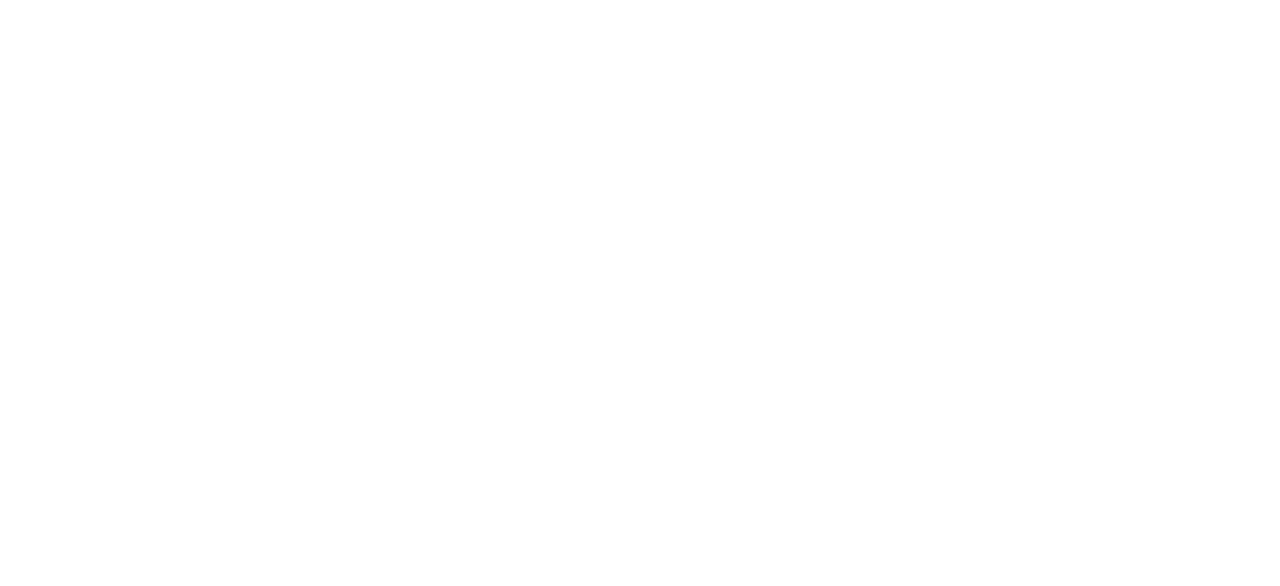
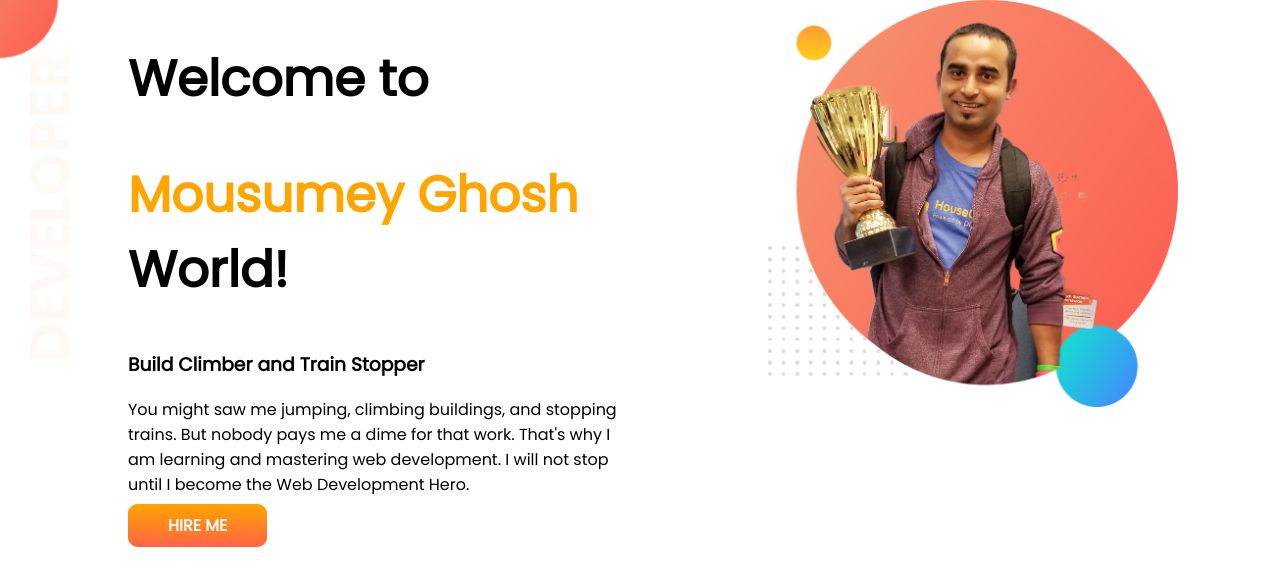
Before and after one commit to mousumeyghosh/developer-portfolio, a plain HTML site: page index.html in a window 1280 px wide. Drawn offline with Linux system fonts and the light colour scheme.

Commit message:
top banner added

```diff
--- a/index.html
+++ b/index.html
@@ -6,10 +6,28 @@
     <meta http-equiv="X-UA-Compatible" content="IE=edge">
     <meta name="viewport" content="width=device-width, initial-scale=1.0">
     <title>Mousumey portfolio</title>
+    <link rel="preconnect" href="https://fonts.googleapis.com">
+    <link rel="preconnect" href="https://fonts.gstatic.com" crossorigin>
+    <link href="https://fonts.googleapis.com/css2?family=Poppins&display=swap" rel="stylesheet">
     <link rel="stylesheet" href="style.css">
 </head>
 
 <body>
+    <section class="top-banner">
+        <div class="half-width">
+            <h1>Welcome to</h1>
+            <h1><span class="orange-color">Mousumey Ghosh</span> World!</h1>
+            <h3>Build Climber and Train Stopper</h3>
+            <p>You might saw me jumping, climbing buildings, and stopping trains. But nobody pays me a dime for that work. That's why I am learning and mastering web development. I will not stop until I become the Web Development Hero.</p>
+            <a class="link-button" target="_blank" href="https://www.facebook.com/profile.php?id=100014791218393">HIRE ME</a>
+
+        </div>
+        <div class="half-width">
+            <img src="images/jhankar.png" alt="">
+        </div>
+
+    </section>
+
 
 </body>
 
--- a/style.css
+++ b/style.css
@@ -0,0 +1,40 @@
+body {
+    font-family: 'Poppins', sans-serif;
+    margin: 0;
+}
+
+h1 {
+    font-size: 50px;
+}
+
+.orange-color {
+    color: orange;
+}
+
+section {
+    display: flex;
+}
+
+.half-width {
+    width: 50%;
+    padding-left: 10%;
+}
+
+.half-width img {
+    width: 80%;
+}
+
+.link-button {
+    text-decoration: none;
+    background-color: orange;
+    padding: 10px 40px;
+    background-image: linear-gradient(orange, tomato);
+    color: white;
+    font-weight: 700;
+    border-radius: 10px;
+}
+
+.top-banner {
+    background-image: url(images/top-banner.png);
+    background-repeat: no-repeat;
+}
```
Also changed, not shown: images/dream-bg.png (added), images/exp-bg.png (added), images/jhankar.png (added), images/jhankar2.png (added), images/my-bg.png (added), images/my-bg2.png (added), images/top-banner.png (added), jhankar.png (added).
